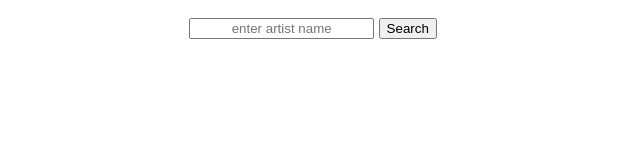
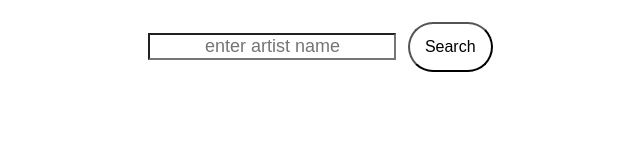
Before and after one commit to seemajune/iheartradio-search-app, a website: page public/index.html in a window 1280 px wide. Shown: the whole page, without its empty margins (327-967 px from the left). Drawn offline with nearby package versions, Linux system fonts and the light colour scheme.

Commit message:
adds better styles to search input and search button

```diff
--- a/public/index.html
+++ b/public/index.html
@@ -24,7 +24,7 @@
         </div>
         <div ng-if="artists.length > 1">
             <div ng-repeat="artist in artists" class="thumbnail">
-                <a href={{artist.radio_link}}>
+                <a ng-href={{artist.radio_link}}>
                     <img ng-src={{artist.image_url}}></img>
                     <div class="title">{{artist.name}}</div>
                     <div ng-if="artist.description" class="description">{{artist.description}}</div>
--- a/public/main.js
+++ b/public/main.js
@@ -5,7 +5,8 @@ function mainController($scope, $http) {
     $scope.artists = [{
         'image_url': 'http://iscale.iheart.com/catalog/artist/744880?ops=fit(250,0)',
         'description': 'Feat. August Alsina, Jeremih and more',
-        'name': 'The Weeknd'},
+        'name': 'The Weeknd'
+        },
         { 'image_url': 'http://iscale.iheart.com/catalog/artist/57706?ops=fit(250,0)',
         'description': 'Feat. Ariana Grande, Demi Lovato and more',
         'name': 'Selena Gomez'},
--- a/public/style.css
+++ b/public/style.css
@@ -1,3 +1,22 @@
+a {
+  text-decoration: none;
+}
+
+.form-control input[type="text"] {
+  display: block;
+  margin: 0;
+  width: 100%;
+  font-family: sans-serif;
+  font-size: 18px;
+  appearance: none;
+  box-shadow: none;
+  border-radius: none;
+}
+
+input[type="text"]:focus {
+  outline: none;
+}
+
 .container {
   -webkit-box-sizing: border-box;
   -moz-box-sizing: border-box;
@@ -22,7 +41,6 @@
   height: auto;
   overflow: hidden;
   vertical-align: middle;
-  cursor: pointer;
   margin: 0;
   padding: 2%;
 }
@@ -68,4 +86,11 @@ img {
   vertical-align: middle;
   position: relative;
   margin: 10px 0;
+  padding: 15px;
+  font-size: 1em;
+  line-height: 1;
+  appearance: none;
+  box-shadow: none;
+  border-radius: 50px;
+  background-color: #fff;
 }
```
